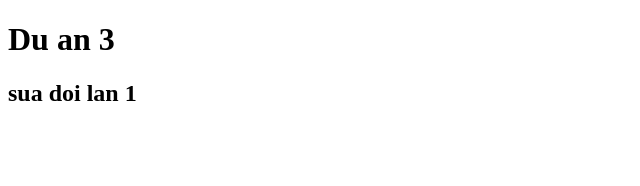
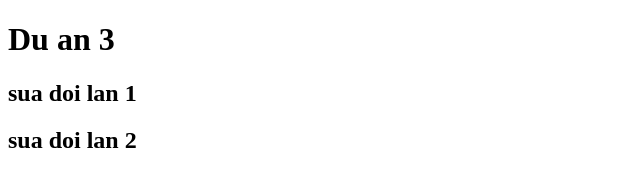
Before and after one commit to dkdika/du-n, a plain HTML site: page index.html in a window 1280 px wide. Shown: the whole page, without its empty margins (0-640 px from the left). Drawn offline with Linux system fonts and the light colour scheme.

Commit message:
test commit lan 3

```diff
--- a/index.html
+++ b/index.html
@@ -8,5 +8,6 @@
 <body>
     <h1>Du an 3</h1>
     <h2>sua doi lan 1</h2>
+    <h2>sua doi lan 2</h2>
 </body>
 </html>
```
